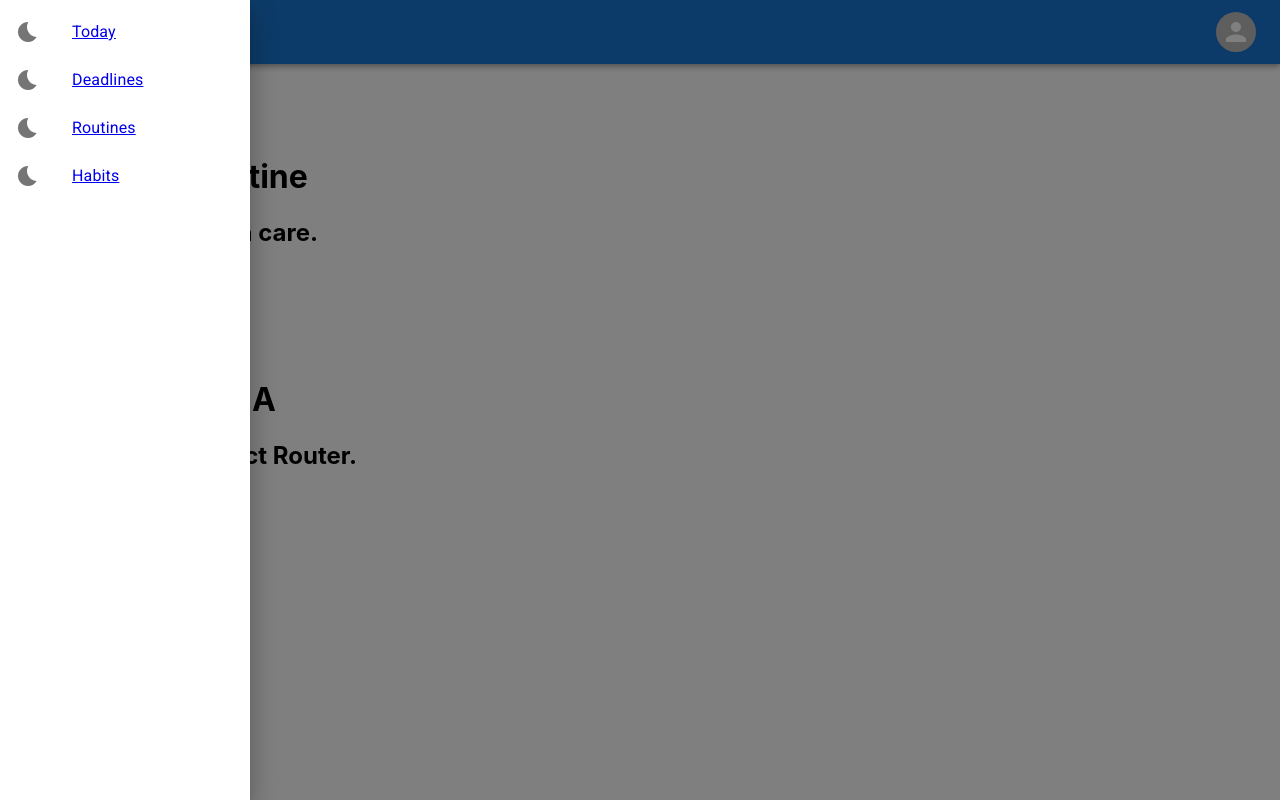
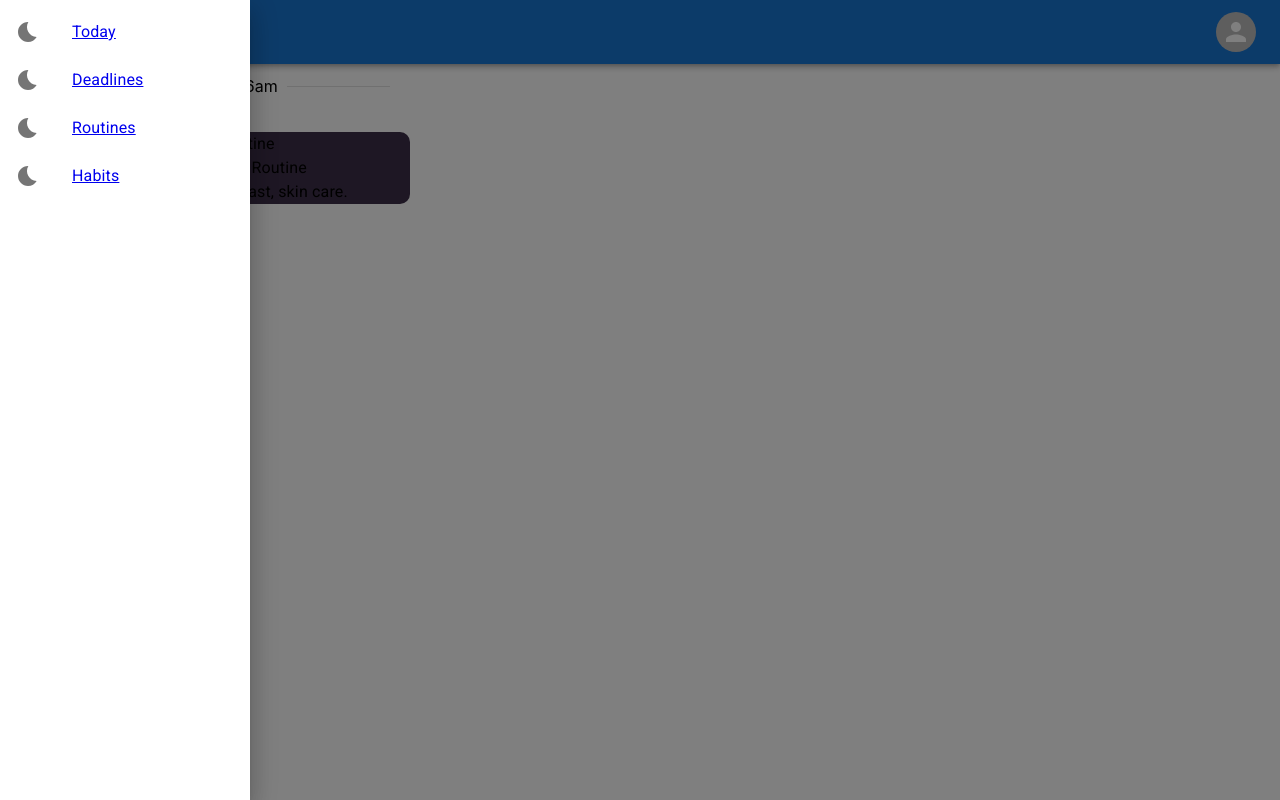
Before and after one commit to ben-howard-55/humanos, a React (Create React App) app in the folder my-app/: page /dailyoverview/20032022 in a window 1280 px wide. Built offline with nearby package versions, Linux system fonts and the light colour scheme.

Commit message:
mui day prototype
Co-authored-by: Peter Lee

```diff
--- a/my-app/src/routes/daily-overview.tsx
+++ b/my-app/src/routes/daily-overview.tsx
@@ -7,8 +7,6 @@ export default function DailyOverview() {
   return (
     <>
       <div>
-        <p>wake up at 6.30am</p>
-        <Link to={`/dailyoverview/${date}`}>{date}</Link>
         <Outlet />
       </div>
     </>
--- a/my-app/src/routes/day.tsx
+++ b/my-app/src/routes/day.tsx
@@ -1,5 +1,22 @@
+import {
+  Divider,
+  Grid,
+  Accordion,
+  Stepper,
+  AccordionSummary,
+  Typography,
+  AccordionDetails,
+  StepLabel,
+  Step,
+  Card,
+  CardContent,
+} from "@mui/material";
 import { Navigate, useParams } from "react-router-dom";
 import { getDay } from "../mock-data/day-example";
+
+import ExpandMoreIcon from "@mui/icons-material/ExpandMore";
+import { margin } from "@mui/system";
+import { blue } from "@mui/material/colors";
 
 export default function Day() {
   let params = useParams();
@@ -15,18 +32,37 @@ export default function Day() {
   }
 
   return (
-    <>
-      <div>
-        {day.schedule.map((task) => (
-          <div key={task.title}>
-            <h1>{task.title}</h1>
-            <h2>{task.details}</h2>
-            <p>{task.type}</p>
-            <p>{task.startTime}</p>
-            <p>{task.endTime}</p>
-          </div>
-        ))}
-      </div>
-    </>
+    <Grid container display={"flex"}>
+      <Grid sx={{ margin: "0 auto", padding: "12px 0", width: "80%" }}>
+        <Divider>Wake up at 6am</Divider>
+      </Grid>
+      <Grid container display="flex">
+        <Grid>
+          <Typography variant="body1" paddingLeft={"12px"}>
+            6:00am
+          </Typography>
+        </Grid>
+        <Grid container xs={12} display="flex" justifyContent="space-between">
+          <Grid item xs={1} justifyContent={"center"}>
+            <Divider orientation="vertical" />
+          </Grid>
+          <Grid
+            item
+            xs={9}
+            sx={{
+              backgroundColor: "#3C2E48",
+              marginRight: "1.5rem",
+              borderRadius: "10px",
+            }}
+          >
+            <Typography>Routine</Typography>
+            <Typography>Morning Routine</Typography>
+            <Typography variant="body1">
+              Coffee, breakfast, skin care.
+            </Typography>
+          </Grid>
+        </Grid>
+      </Grid>
+    </Grid>
   );
 }
```
